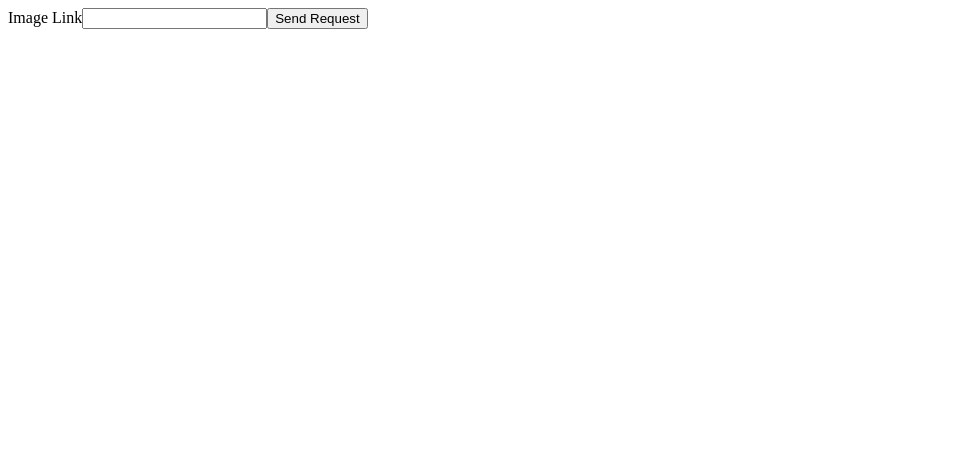
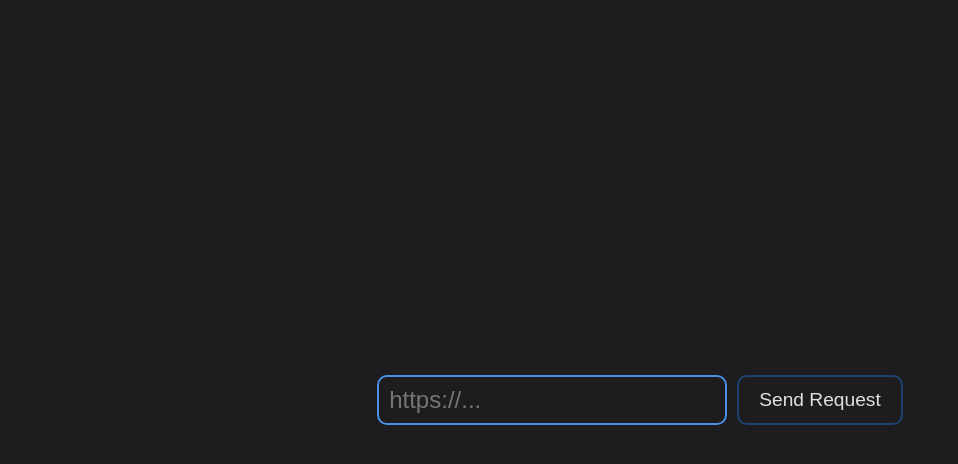
Before and after one commit to PrathamKumar14/demos, a React (Create React App) app: page / in a window 1280 px wide. Shown: the top 464 px of the page, without its empty margins (0-958 px from the left). Built offline with nearby package versions, Linux system fonts and the light colour scheme.

Commit message:
Add basic styling

```diff
--- a/src/App.js
+++ b/src/App.js
@@ -1,5 +1,6 @@
 import React, { useState, useEffect } from "react";
 import ReactDOM from "react-dom";
+import "./styles.css";
 
 function App() {
   const [imageLink, setImageLink] = useState("");
@@ -7,31 +8,31 @@ function App() {
   const [isLoading, setIsLoading] = useState(true);
 
   function fetchData() {
-    fetch(
-      "https://facial-emotion-recognition.p.rapidapi.com/cloudVision/facialEmotionRecognition?source=https%3A%2F%2Fpbs.twimg.com%2Fprofile_images%2F1418652395119153153%2FdvMUbHmM_400x400.jpg&sourceType=url",
-      {
-        method: "POST",
-        headers: {
-          "content-type": "application/json",
-          "x-rapidapi-host": "facial-emotion-recognition.p.rapidapi.com",
-          "x-rapidapi-key": process.env.REACT_APP_API_KEY,
-        },
-        body: JSON.stringify({
-          source: imageLink,
-          sourceType: "url",
-        }),
-      }
-    )
-      .then((response) => response.json())
-      .then((data) => {
-        console.log(data);
-        setEmotions(data.emotions[0]);
-        console.log(emotions);
-        setIsLoading(false);
-      })
-      .catch((err) => {
-        console.error(err);
-      });
+    // fetch(
+    //   "https://facial-emotion-recognition.p.rapidapi.com/cloudVision/facialEmotionRecognition?source=https%3A%2F%2Fpbs.twimg.com%2Fprofile_images%2F1418652395119153153%2FdvMUbHmM_400x400.jpg&sourceType=url",
+    //   {
+    //     method: "POST",
+    //     headers: {
+    //       "content-type": "application/json",
+    //       "x-rapidapi-host": "facial-emotion-recognition.p.rapidapi.com",
+    //       "x-rapidapi-key": process.env.REACT_APP_API_KEY,
+    //     },
+    //     body: JSON.stringify({
+    //       source: imageLink,
+    //       sourceType: "url",
+    //     }),
+    //   }
+    // )
+    //   .then((response) => response.json())
+    //   .then((data) => {
+    //     console.log(data);
+    //     setEmotions(data.emotions[0]);
+    //     console.log(emotions);
+    //     setIsLoading(false);
+    //   })
+    //   .catch((err) => {
+    //     console.error(err);
+    //   });
   }
 
   return (
@@ -45,17 +46,27 @@ function App() {
         }}
         action=""
       >
-        <label for="url">Image Link</label>
         <input
           onChange={(event) => setImageLink(event.target.value)}
           type="url"
           name="url"
           id="url"
           value={imageLink}
+          className="search-input"
+          placeholder="https://..."
         />
-        <input type="submit" value="Send Request" />
+        <input className="btn" type="submit" value="Send Request" />
       </form>
-      {isLoading ? "" : <p>{emotions.joyLikelihood}</p>}
+      {isLoading ? (
+        ""
+      ) : (
+        <div className="data">
+          <p>Joy: {emotions.joyLikelihood}</p>
+          <p>Anger: {emotions.angerLikelihood}</p>
+          <p>Suprise: {emotions.surpriseLikelihood}</p>
+          <p>Sorrow: {emotions.sorrowLikelihood}</p>
+        </div>
+      )}
     </div>
   );
 }
--- /dev/null
+++ b/src/styles.css
@@ -0,0 +1,55 @@
+body {
+  height: 100vh;
+  margin: 0;
+  background-color: #1d1d20;
+  color: #ffffffde;
+  display: grid;
+  place-content: center;
+}
+
+h1 {
+  text-align: center;
+}
+
+form {
+  display: flex;
+  width: 100vw;
+  justify-content: center;
+}
+
+.search-input {
+  height: 50px;
+  width: 350px;
+  font-size: 1.5em;
+  border-radius: 10px;
+  border: none;
+  box-sizing: border-box;
+  background-color: transparent;
+  color: #ffffffde;
+  border: 2px solid #4a90e2;
+  margin-right: 10px;
+  padding: 0 10px;
+}
+
+.search-input:focus {
+  outline: none;
+}
+
+.btn {
+  height: 50px;
+  border-radius: 10px;
+  font-size: 1.2em;
+  border: none;
+  vertical-align: top;
+  box-sizing: border-box;
+  padding: 0 20px;
+  background-color: transparent;
+  color: #ffffffde;
+  border: 2px solid #1d4371;
+  cursor: pointer;
+}
+
+.data {
+  width: 100vw;
+  text-align: center;
+}
```
